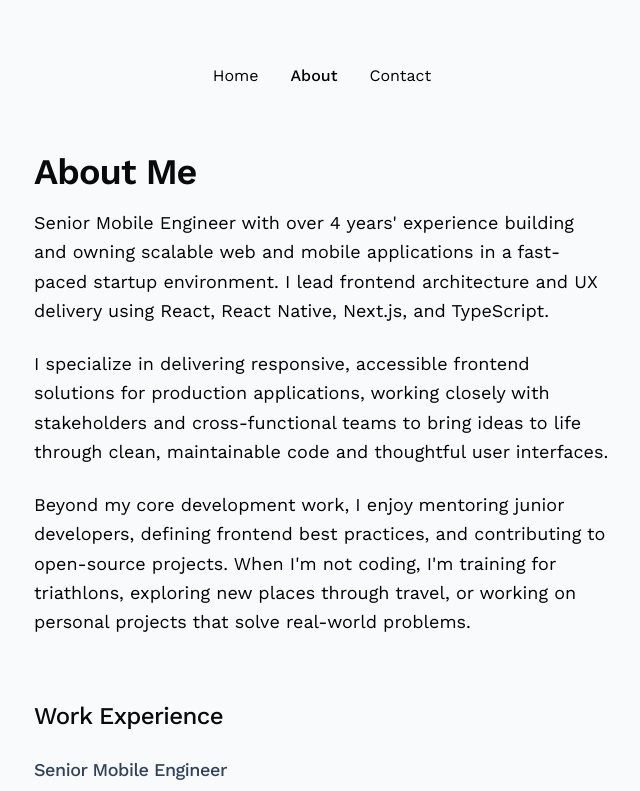
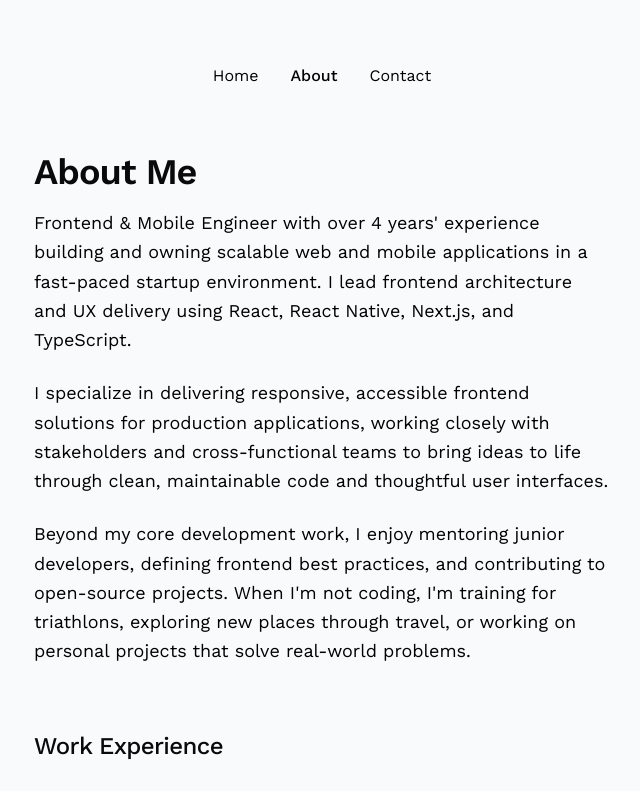
Before and after one commit to johncummins/portfolio, a Next.js app: page /about in a window 1280 px wide. Shown: the top 791 px of the page, without its empty margins (318-958 px from the left). Built offline with nearby package versions, Linux system fonts and the light colour scheme.

Commit message:
Updates to constants file

```diff
--- a/app/data/constants.ts
+++ b/app/data/constants.ts
@@ -1 +1 @@
-export const JOB_TITLE = "Senior Mobile Engineer";
+export const JOB_TITLE = "Frontend & Mobile Engineer";
```
